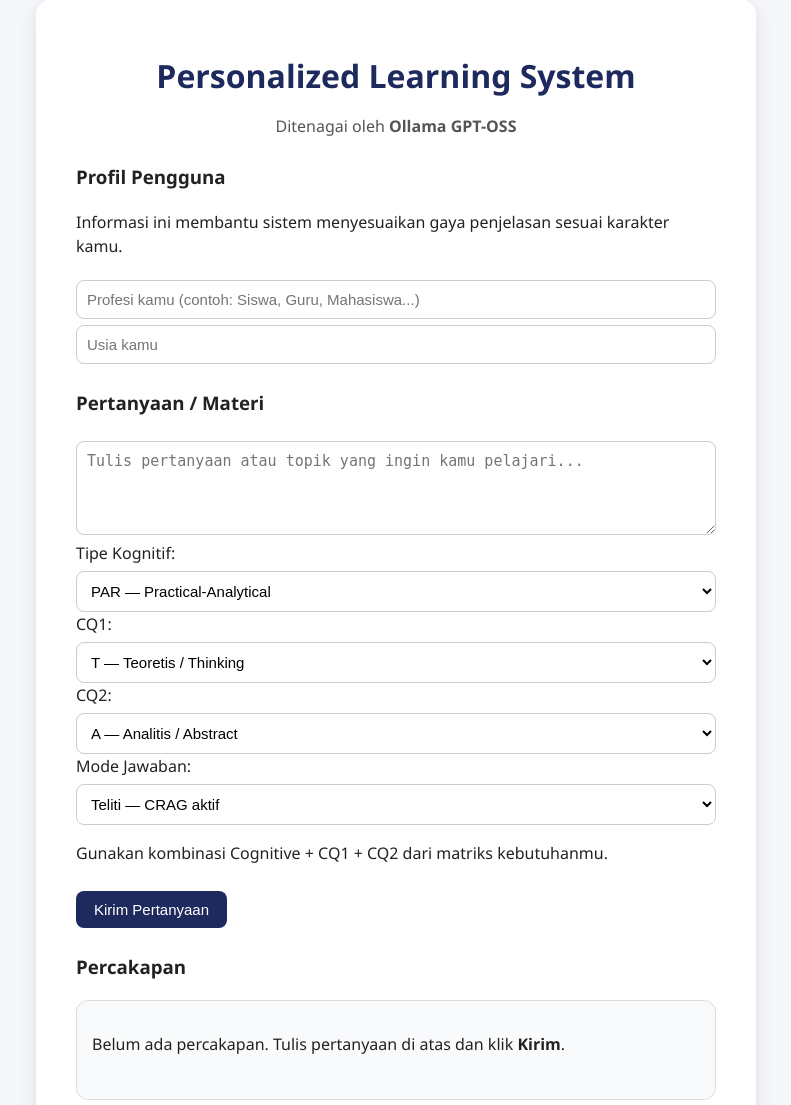
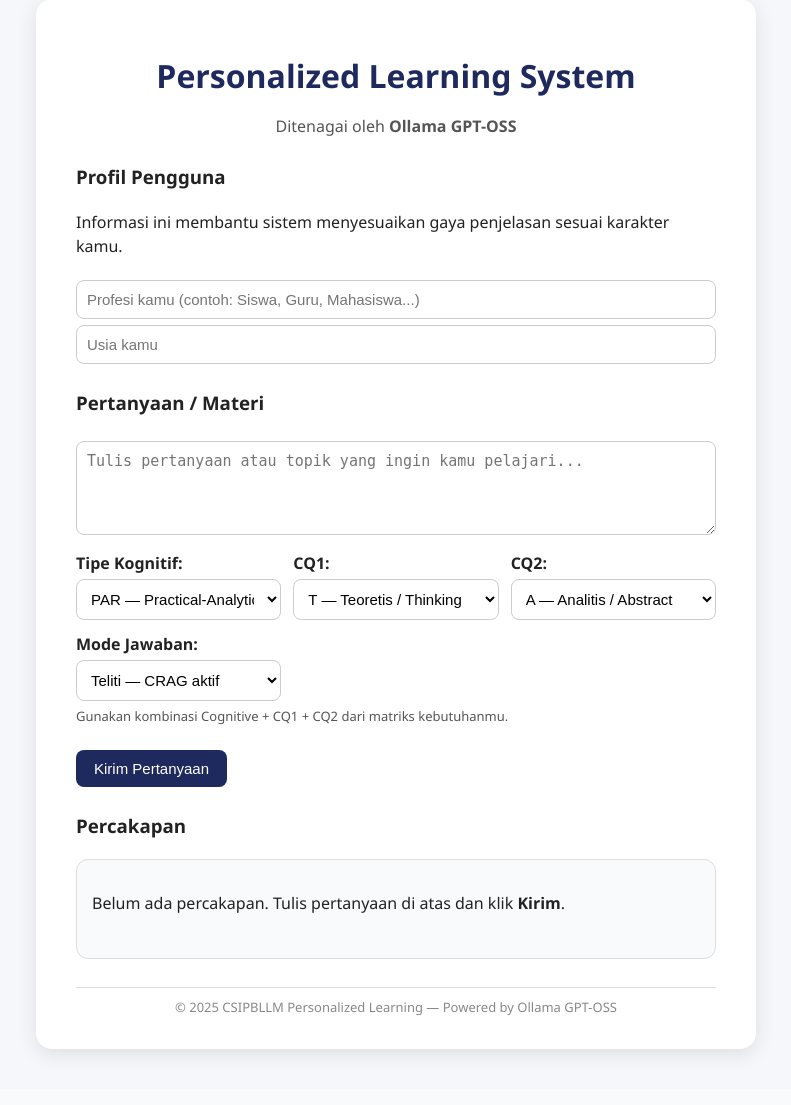
Before and after one commit to vzhakir/csipbllm-personalizedlearningsystem, a PHP site: page / in a window 1280 px wide. Shown: the part 41-1146 px from the top of the page, without its empty margins (244-1035 px from the left). After the commit the page ends 1099 px from the top, so only its background shows below. Run offline with PHP 8.4, Linux system fonts and the light colour scheme.

Commit message:
Enhance styles for notes and cognitive layout
Added styles for note and cognitive fields.

```diff
--- a/static/style.css
+++ b/static/style.css
@@ -74,6 +74,26 @@ input:focus, textarea:focus, select:focus {
 }
 textarea {
   resize: vertical;
+}
+.note {
+  font-size: 13px;
+  color: var(--muted);
+  margin-top: 6px;
+}
+
+.cognitive-wrapper {
+  display: grid;
+  grid-template-columns: repeat(auto-fit, minmax(180px, 1fr));
+  gap: 12px;
+  margin-top: 10px;
+}
+
+.cognitive-field label {
+  font-weight: 600;
+}
+
+.cognitive-field select {
+  margin-top: 4px;
 }
 
 /* ---------------- BUTTONS ---------------- */
@@ -174,6 +194,12 @@ button:disabled {
   border-radius: 10px;
   padding: 14px;
   box-shadow: inset 0 0 0 1px rgba(30, 42, 94, 0.05);
+}
+.followup-card .followup-meta {
+  margin: 0 0 8px 0;
+  font-size: 13px;
+  color: var(--muted);
+  font-weight: 600;
 }
 .followup-card p {
   margin: 0;
```
